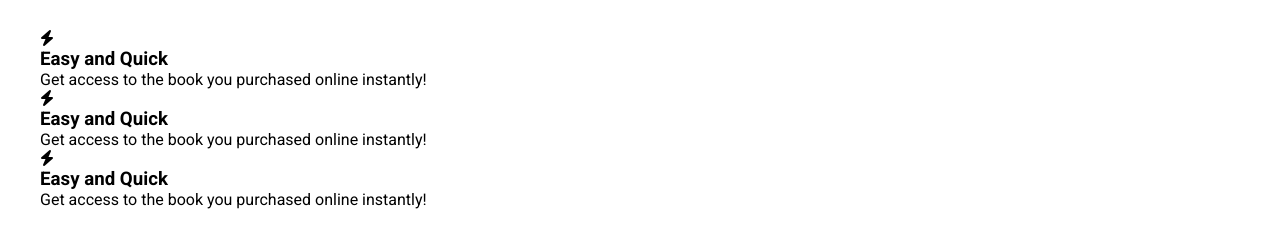
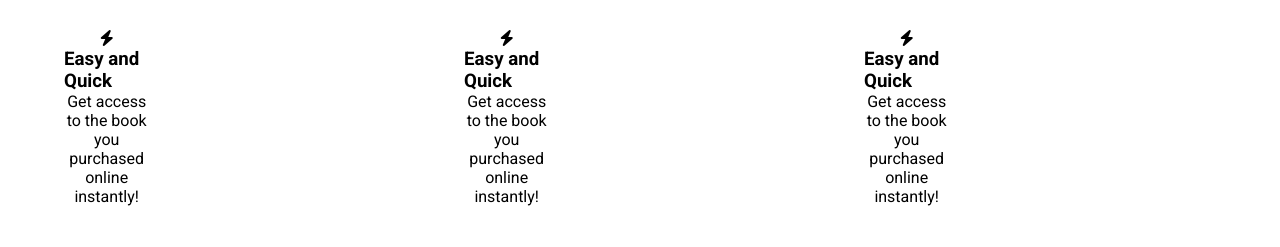
Before and after one commit to AJP-PRO/E-Commerce, a plain HTML site: page index.html in a window 1280 px wide. Shown: the part 875-1122 px from the top of the page. Drawn offline with Linux system fonts and the light colour scheme.

Commit message:
highlight section issues

```diff
--- a/Styles.css
+++ b/Styles.css
@@ -140,3 +140,32 @@ margin: 0 auto;
 .highlight__wrapper {
     display: flex;
 }
+
+.highlight {
+    padding: 0 24px;
+    width: calc(100%/3);
+    display: flex;
+    align-items: center;
+    justify-content: center;
+    flex-direction: column;
+}
+
+.highlight__wrapper--container {
+    display: flex;
+    justify-content: center;
+    align-items: center;
+}
+
+.highlight__para {
+    text-align: center;
+}
+
+.highlight_img {
+    border: 2px solid #7342d6;
+    width: 100px;
+    height: 100px;
+    display: flex;
+    align-items: center;
+    justify-content: center;
+    border-radius: 4px;
+}
--- a/index.html
+++ b/index.html
@@ -1,21 +1,24 @@
 <!DOCTYPE html>
 <html lang="en">
   <head>
-    <meta charset="UTF-8">
-    <meta name="viewport" content="width=device-width, initial-scale=1.0">
+    <meta charset="UTF-8" />
+    <meta name="viewport" content="width=device-width, initial-scale=1.0" />
     <title>library</title>
-    <link rel="stylesheet" href="Styles.css">
-    <script src="https://kit.fontawesome.com/c8e4d183c2.js" crossorigin="anonymous"></script>
+    <link rel="stylesheet" href="Styles.css" />
+    <script
+      src="https://kit.fontawesome.com/c8e4d183c2.js"
+      crossorigin="anonymous"
+    ></script>
   </head>
   <body>
     <section id="landing">
       <nav>
         <div class="nav__container">
-            <img class="logo" src="./assets/Library.svg" alt="">
+          <img class="logo" src="./assets/Library.svg" alt="" />
           <ul class="nav__links">
-                <li><a href="#" class="nav__link" >Home</a></li>
-                <li><a href="#" class="nav__link" >Contact</a></li>
-                <li><a href="#" class="nav__link nav__link--primary" >Books</a></li>
+            <li><a href="#" class="nav__link">Home</a></li>
+            <li><a href="#" class="nav__link">Contact</a></li>
+            <li><a href="#" class="nav__link nav__link--primary">Books</a></li>
           </ul>
         </div>
       </nav>
@@ -23,11 +26,13 @@
         <div class="header__container">
           <div class="header__description">
             <h1>America's most awarded online library platform</h1>
-                    <h2>Find your dream book with <span class="purple">Library</span></h2>
+            <h2>
+              Find your dream book with <span class="purple">Library</span>
+            </h2>
             <button class="btn">Browse Books</button>
           </div>
           <figure class="header__img--wrapper">
-                    <img src="./assets/Undraw_Books.svg" alt="">
+            <img src="./assets/Undraw_Books.svg" alt="" />
           </figure>
         </div>
       </header>
@@ -39,13 +44,13 @@
             <h2 class="section__title">
               Why Choose <span class="purple">Library?</span>
             </h2>
+            <div class="highlight__wrapper--container">
                 <div class="highlight__wrapper">
                   <div class="highlight">
-                            <div class="highlight__img"></div>
+                    <div class="highlight__img">
                       <i class="fas fa-bolt"></i>
-                            <h3 class="highlight__subtitle">
-                                Easy and Quick
-                            </h3>
+                    </div>
+                    <h3 class="highlight__subtitle">Easy and Quick</h3>
                     <p class="highlight__para">
                       Get access to the book you purchased online instantly!
                     </p>
@@ -53,11 +58,10 @@
                 </div>
                 <div class="highlight__wrapper">
                   <div class="highlight">
-                            <div class="highlight__img"></div>
+                    <div class="highlight__img">
                         <i class="fas fa-bolt"></i>
-                            <h3 class="highlight__subtitle">
-                                Easy and Quick
-                            </h3>
+                    </div>
+                    <h3 class="highlight__subtitle">Easy and Quick</h3>
                     <p class="highlight__para">
                       Get access to the book you purchased online instantly!
                     </p>
@@ -65,14 +69,15 @@
                 </div>
                 <div class="highlight__wrapper">
                   <div class="highlight">
-                            <div class="highlight__img"></div>
+                    <div class="highlight__img">
                         <i class="fas fa-bolt"></i>
-                            <h3 class="highlight__subtitle">
-                                Easy and Quick
-                            </h3>
+                    </div>
+                    <h3 class="highlight__subtitle">Easy and Quick</h3>
                     <p class="highlight__para">
                       Get access to the book you purchased online instantly!
                     </p>
+                  </div>
+
             </div>
             </div>
           </div>
```
Lines whose indentation alone changed are shown as unchanged.
